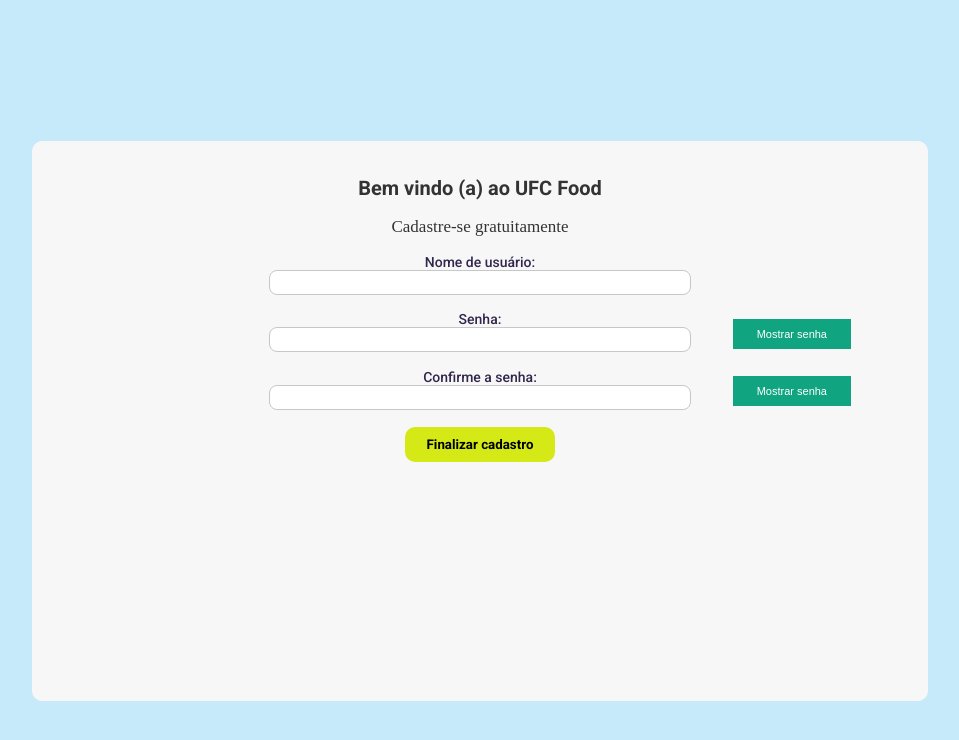
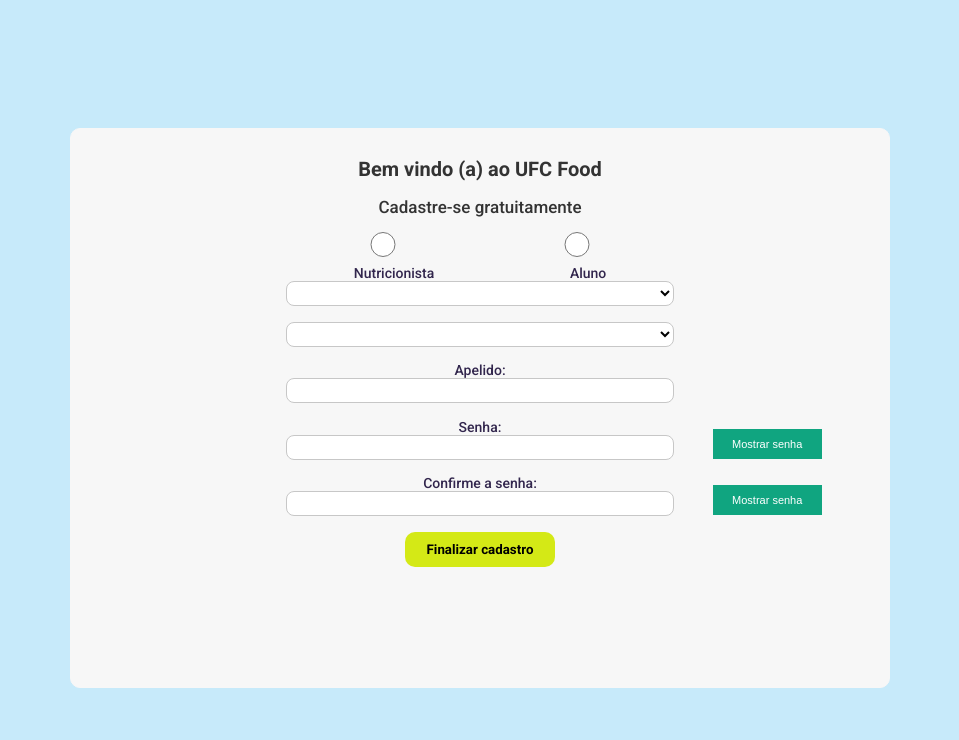
Before and after one commit to rhafaSan/UFCFoodVue, a Vue app: page /register in a window 1280 px wide. Shown: the top 740 px of the page, without its empty margins (160-1119 px from the left). Built offline with nearby package versions, Linux system fonts and the light colour scheme.

Commit message:
cadastro e login feitos

```diff
--- a/package.json
+++ b/package.json
@@ -8,6 +8,7 @@
     "lint": "vue-cli-service lint"
   },
   "dependencies": {
+    "axios": "^0.21.1",
     "core-js": "^3.6.5",
     "vue": "^3.0.0",
     "vue-router": "4"
--- /dev/null
+++ b/src/services/api.js
@@ -0,0 +1,7 @@
+import axios from 'axios';
+
+const api = axios.create({
+  baseURL: 'http://localhost:3333/api'
+});
+
+export default api;
--- a/src/views/Login.vue
+++ b/src/views/Login.vue
@@ -2,19 +2,36 @@
 <main class="main-body">
   <div class="center-div">
             <p>Bem vindo (a) ao UFC Food</p>
-            <form action="" name="login_form">
+            <form action="" name="login_form" @submit="validateLogin">
                 <div class="form-div">
-                    <label for="username">Matrícula/CRO:</label>
-                    <input type="text" name="username" id="username" v-model="matricula" required>
+                    <div class="opt-div">
+                        <div class="options">
+                            <input type="radio" name="type" id="nutri" value="Nutricionista" v-model="TypeUser">
+                            <input type="radio" name="type" id="nutri" value="Aluno" v-model="TypeUser">
+                        </div>
+                        <div class="labels">
+                            <label for="type">Nutricionista</label>
+                            <label for="type">Aluno</label>
+                        </div>
+                    </div>
+                    <div v-if="TypeUser === 'Nutricionista'" class="identification">
+                        <label for="username" >CRO:</label>
+                        <input type="text" name="username" id="username" v-model="cro" required >
 
+                    </div>
+                    <div v-if="TypeUser === 'Aluno'" class="identification">
+                        <label for="username" >Matrícula:</label>
+                        <input type="text" name="username" id="username" v-model="registration" required >
+
+                    </div>
 
                     <label for="password">Senha:</label>
                     <input type="password" name="password" id="password" v-model="password" required>
                 </div>
                 <div class="button-div">
-                    <!-- <button type="submit" class="login-btn" @click="validateLogin">Entrar</button>
-                    <button class="register-btn" @click="goToRegister ">Cadastrar</button> -->
-                    <PrimaryButton placeholder="Entrar" type="button" @action="validateLogin" />
+                    <!-- <button type="submit" class="login-btn" @click="validateLogin">Entrar</button> -->
+                    <!-- <button class="register-btn" @click="goToRegister ">Cadastrar</button> -->
+                    <PrimaryButton placeholder="Entrar" type="button" />
 
                     <SecundaryButton placeholder="Cadastrar" @action="goToRegister" />
                 </div>
@@ -26,14 +43,17 @@
 <script >
 import PrimaryButton from '@/components/PrimaryButton.vue';
 import SecundaryButton from '@/components/SecundaryButton.vue';
+import api from '@/services/api.js'
 
 
 export default {
   name: 'Login',
   data(){
       return{
-          matricula: "",
-          password: ""
+          registration: "",
+          cro: "",
+          password: "",
+          TypeUser: null
       }
   },
   components: {
@@ -45,9 +65,23 @@
     goToRegister(){
       this.$router.push('/register')
     },
-    validateLogin(){
-      this.$router.push('/dashboard')
-
+    validateLogin(e){
+        e.preventDefault();
+        this.login();
+    //
+    console.log(`Matrícula: ${this.registration} || CRO: ${this.cro} || Senha: ${this.password}`)
+    },
+    async login(){
+        const data = {
+            registration: this.registration,
+            password: this.password,
+            cro: this.cro
+        }
+        const res = await api.post('/login',data);
+        if(res.status === 200){
+            console.log(res.data);
+            this.$router.push('/dashboard')
+        }
     }
   }
 }
@@ -77,6 +111,26 @@
     padding: 2%;
     color: #333;
 }
+.identification{
+    display: flex;
+    flex-direction: column;
+}
+
+.opt-div{
+    width:60%;
+    height: 10vh;
+    margin: auto;
+}
+
+.opt-div .options{
+    display: flex;
+}
+
+.opt-div .labels{
+    display: flex;
+    flex-direction: row;
+    justify-content: space-around;
+}
 
 .center-div p{
     text-align: center;
@@ -100,6 +154,7 @@
     border: 1px solid #c7c7c7;
     padding-left: 1%;
 }
+
 
 input:focus{
     outline: none;
--- a/src/views/Register.vue
+++ b/src/views/Register.vue
@@ -5,12 +5,48 @@
             <span>Cadastre-se gratuitamente</span>
             <form action="" name="register_form" @submit="watchRegister">
                 <div class="form-div">
-                    <label for="username">Nome de usuário:</label>
-                    <input type="text" name="username" id="username" required >
+                    <div class="opt-div">
+                        <div class="options">
+                            <input type="radio" name="type" id="nutri" value="Nutricionista" v-model="TypeUser">
+                            <input type="radio" name="type" id="nutri" value="Aluno" v-model="TypeUser">
+                        </div>
+                        <div class="labels">
+                            <label for="type">Nutricionista</label>
+                            <label for="type">Aluno</label>
+                        </div>
+                    </div>
+                    <div v-if="TypeUser === 'Nutricionista'" class="identification">
+                        <label for="username" >CRO:</label>
+                        <input type="text" name="username" id="username" v-model="cro" required >
+
+                    </div>
+                    <div v-if="TypeUser === 'Aluno'" class="identification">
+                        <label for="username" >Matrícula:</label>
+                        <input type="text" name="username" id="username" v-model="registration" required >
+
+                    </div>
+                    <select v-model="SexUser">
+                        <option disabled value="">Sexo</option>
+                        <option >Masculino</option>
+                        <option >Feminino</option>
+                        <option >Outro</option>
+                    </select>
+
+                    <select v-model="CourseUser">
+                        <option disabled value="">Curso</option>
+                        <option >CC</option>
+                        <option >SI</option>
+                        <option >Eng.Minas</option>
+                        <option >Eng.Civil</option>
+                        <option >Eng.Ambiental</option>
+                    </select>
+
+                    <label for="">Apelido:</label>
+                    <input type="text" name="" id="" v-model="username" required>
 
                     <label for="password">Senha:</label>
                     <div class="input-div">
-                        <input :type="pswd" name="password" id="password" minlength="6" maxlength="12" required>
+                        <input :type="pswd" name="password" id="password" v-model="password" minlength="6" maxlength="12" required>
                         <button class="show-btn" @click="showPassword" type="button" >Mostrar senha</button>
                     </div>
 
@@ -33,40 +69,68 @@
 <script>
 import SecundaryButton from '@/components/SecundaryButton.vue';
 
+import api from '@/services/api.js';
+
 export default {
   name: 'Register',
   data(){
       return{
-          pswd: 'password',
-          confirmPswd :'password'
+        pswd: 'password',
+        confirmPswd :'password',
+        password: null,
+        CourseUser: null,
+        SexUser: null,
+        TypeUser: null,
+        cro: null,
+        registration: null,
+        username: null
       }
   },
   components:{
       SecundaryButton
   },
   methods: {
-    watchRegister(){
-      this.$router.push('/');
+    watchRegister(e){
+    e.preventDefault();
+    this.createUser();
     },
     showPassword(){
         this.pswd == 'password' ? this.pswd = 'text' : this.pswd = 'password'
     },
     showConfirmePassword(){
         this.confirmPswd == 'password' ? this.confirmPswd = 'text' : this.confirmPswd = 'password'
+    },
+
+    async createUser(){
+        const data = {
+            username: this.username,
+            password: this.pswd,
+            cro: this.cro,
+            registration: this.registration,
+            sex: this.SexUser,
+            course: this.CourseUser,
+            typeUser: this.TypeUser
+        }
+        const res = await api.post('/', data );
+        if(res.status === 200){
+            console.log(res.data)
+            this.$router.push('/');
+
+        }
     }
-
   }
 }
 </script>
 
 <style scoped>
-p,label{
+p,label, span{
     font-family: Roboto;
 }
 .main-body{
     background-color: #0da3e93b;
     height: 100vh;
-    padding-top: 10%;
+    padding: 10%;
+    margin: auto;
 }
 
 .center-div{
@@ -76,13 +140,27 @@
     flex-direction: column;
     background-color: #F7F7F7;
     border-radius: 10px;
-    width: 70%;
+    width: 80%;
     height: 70vh;
-    margin-top: 1%;
-    margin-right: auto;
-    margin-left: auto;
+    margin: auto;
     padding: 2%;
     color: #333;
+}
+
+.identification{
+    display: flex;
+    flex-direction: column;
+}
+
+.opt-div{
+    width:50%;
+    margin: auto;
+}
+
+.opt-div .labels{
+    display: flex;
+    flex-direction: row;
+    justify-content: space-around;
 }
 
 .center-div p{
@@ -112,6 +190,21 @@
     border-radius: 8px;
 }
 input:focus{
+    outline: none;
+}
+
+select{
+    width: 50%;
+    height: 25px;
+    margin-right: auto;
+    margin-left: auto;
+    margin-bottom: 2%;
+    border: 1px solid #c7c7c7;
+    border-radius: 8px;
+    background-color: #fff;
+}
+
+select:focus{
     outline: none;
 }
 
```
Also changed, not shown: 1 other file (tests, documents, lock files or other folders).
